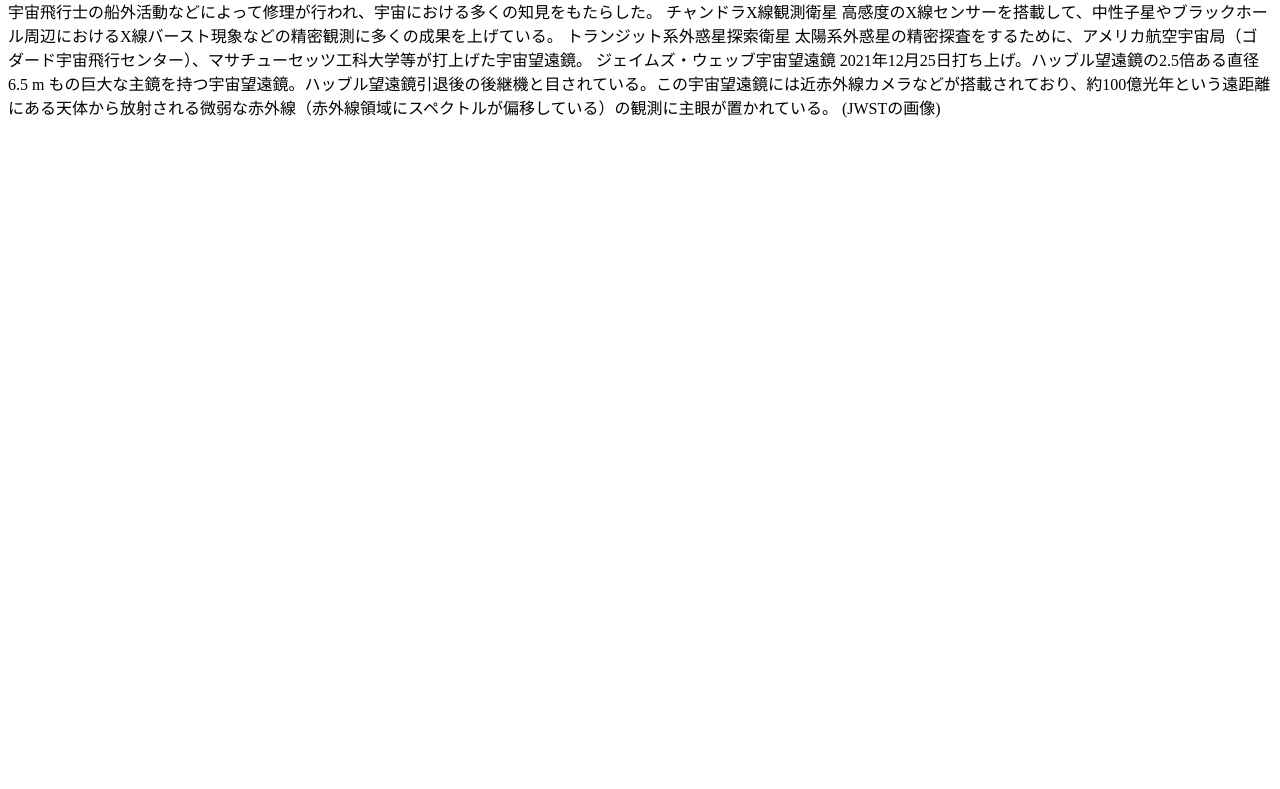
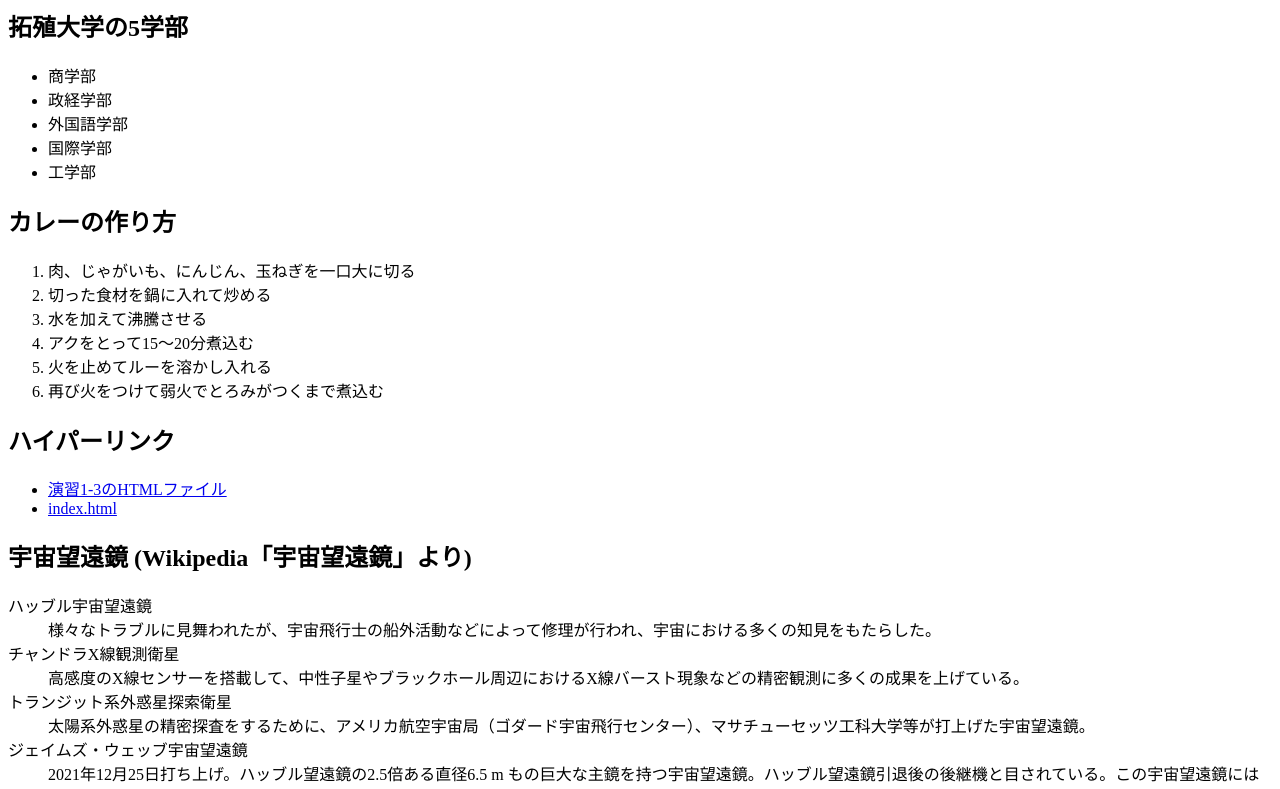
Before and after one commit to G484562024/medialabo, a plain HTML site: page practice-html/elements.html in a window 1280 px wide. Shown: the part 81-870 px from the top of the page. Before the commit the page ends 800 px from the top, so only its background shows below. Drawn offline with Linux system fonts and the light colour scheme.

Commit message:
課題よう

```diff
--- a/practice-html/elements.html
+++ b/practice-html/elements.html
@@ -5,33 +5,48 @@
     <title>演習1-4: HTMLのさまざまな要素</title>
   </head>
   <body>
-	見出し: 演習1-4: HTMLのさまざまな要素
-		小見出し: 拓殖大学の5学部
-			商学部
-			政経学部
-			外国語学部
-			国際学部
-			工学部
-		小見出し: カレーの作り方
-			肉，じゃがいも，にんじん，玉ねぎを一口大に切る
-			切った食材を鍋に入れて炒める
-			水を加えて沸騰させる
-			アクをとって15〜20分煮込む
-			火を止めてルーを溶かし入れる
-			再び火をつけて弱火でとろみがつくまで煮込む
-		小見出し: ハイパーリンク
-			演習1-3のHTMLファイル
-			index.html
-		小見出し: 宇宙望遠鏡(Wikipedia 「宇宙望遠鏡」より）
-			ハッブル宇宙望遠鏡
-				様々なトラブルに見舞われたが、宇宙飛行士の船外活動などによって修理が行われ、宇宙における多くの知見をもたらした。
-			チャンドラX線観測衛星
-				高感度のX線センサーを搭載して、中性子星やブラックホール周辺におけるX線バースト現象などの精密観測に多くの成果を上げている。
-			トランジット系外惑星探索衛星
-				太陽系外惑星の精密探査をするために、アメリカ航空宇宙局（ゴダード宇宙飛行センター）、マサチューセッツ工科大学等が打上げた宇宙望遠鏡。
-			ジェイムズ・ウェッブ宇宙望遠鏡
-				2021年12月25日打ち上げ。ハッブル望遠鏡の2.5倍ある直径6.5 m もの巨大な主鏡を持つ宇宙望遠鏡。ハッブル望遠鏡引退後の後継機と目されている。この宇宙望遠鏡には近赤外線カメラなどが搭載されており、約100億光年という遠距離にある天体から放射される微弱な赤外線（赤外線領域にスペクトルが偏移している）の観測に主眼が置かれている。
+    <h1>演習1-4: HTMLのさまざまな要素</h1>
 
-		(JWSTの画像)
+    <h2>拓殖大学の5学部</h2>
+    <ul>
+      <li>商学部</li>
+      <li>政経学部</li>
+      <li>外国語学部</li>
+      <li>国際学部</li>
+      <li>工学部</li>
+    </ul>
+
+    <h2>カレーの作り方</h2>
+    <ol>
+      <li>肉、じゃがいも、にんじん、玉ねぎを一口大に切る</li>
+      <li>切った食材を鍋に入れて炒める</li>
+      <li>水を加えて沸騰させる</li>
+      <li>アクをとって15〜20分煮込む</li>
+      <li>火を止めてルーを溶かし入れる</li>
+      <li>再び火をつけて弱火でとろみがつくまで煮込む</li>
+    </ol>
+
+    <h2>ハイパーリンク</h2>
+    <ul>
+      <li><a href="file:///Users/yuki/Documents/medialabo/practice-html/structure.html">演習1-3のHTMLファイル</a></li>
+      <li><a href="file:///Users/yuki/Documents/medialabo/index.html">index.html</a></li>
+    </ul>
+
+    <h2>宇宙望遠鏡 (Wikipedia「宇宙望遠鏡」より)</h2>
+    <dl>
+      <dt>ハッブル宇宙望遠鏡</dt>
+      <dd>様々なトラブルに見舞われたが、宇宙飛行士の船外活動などによって修理が行われ、宇宙における多くの知見をもたらした。</dd>
+
+      <dt>チャンドラX線観測衛星</dt>
+      <dd>高感度のX線センサーを搭載して、中性子星やブラックホール周辺におけるX線バースト現象などの精密観測に多くの成果を上げている。</dd>
+
+      <dt>トランジット系外惑星探索衛星</dt>
+      <dd>太陽系外惑星の精密探査をするために、アメリカ航空宇宙局（ゴダード宇宙飛行センター）、マサチューセッツ工科大学等が打上げた宇宙望遠鏡。</dd>
+
+      <dt>ジェイムズ・ウェッブ宇宙望遠鏡</dt>
+      <dd>2021年12月25日打ち上げ。ハッブル望遠鏡の2.5倍ある直径6.5 m もの巨大な主鏡を持つ宇宙望遠鏡。ハッブル望遠鏡引退後の後継機と目されている。この宇宙望遠鏡には近赤外線カメラなどが搭載されており、約100億光年という遠距離にある天体から放射される微弱な赤外線（赤外線領域にスペクトルが偏移している）の観測に主眼が置かれている。</dd>
+    </dl>
+
+    <img src="JWST_spacecraft_model_2.png" alt="ジェイムズ・ウェッブ宇宙望遠鏡の画像">
   </body>
 </html>
```
Also changed, not shown: index.html (+28 -1 lines), practice-html/structure.html (+3 -12 lines).
